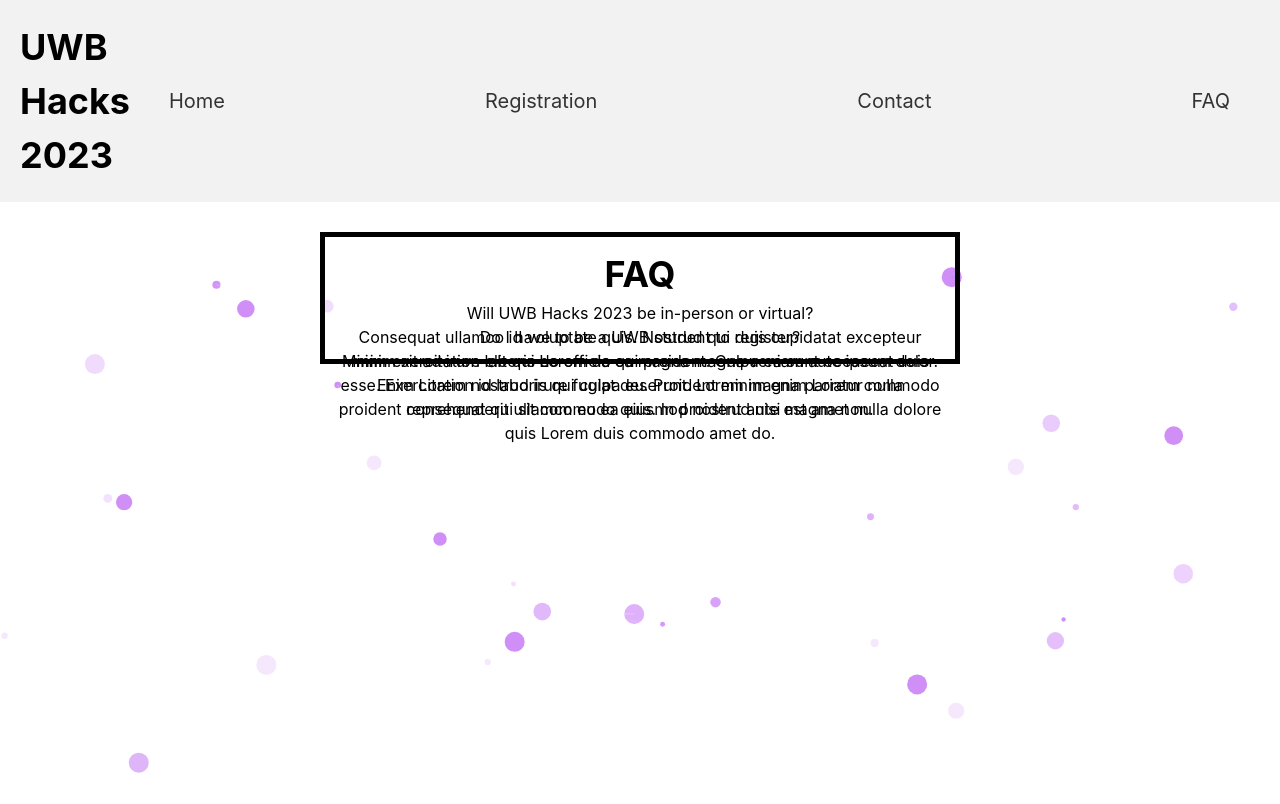
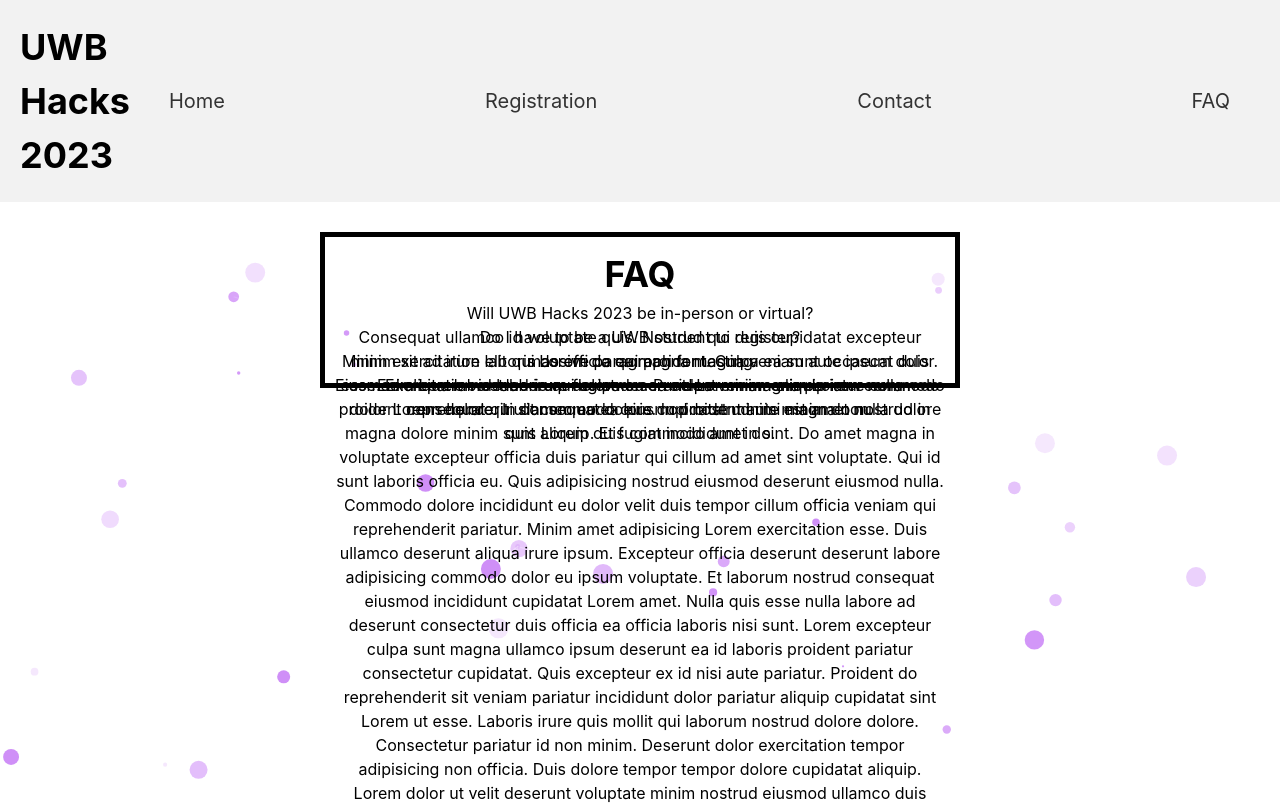
Before and after one commit to UWB-ACM/uwb-hacks24, a React (Create React App) app: page /uwb-hacks23/FAQ in a window 1280 px wide. Shown: the top 804 px of the page. Built offline with nearby package versions, Linux system fonts and the light colour scheme; the HTML template or start-up script is replaced by a standard one.

Commit message:
added react scroll to FAQ link in header

```diff
--- a/package.json
+++ b/package.json
@@ -18,6 +18,7 @@
     "react-particles": "^2.9.3",
     "react-router-hash-link": "^2.4.3",
     "react-scripts": "^5.0.1",
+    "react-scroll": "^1.8.9",
     "tailwindcss": "^3.2.7",
     "tsparticles": "^2.9.3",
     "tsparticles-engine": "^2.9.3",
--- a/src/Home/FAQ.js
+++ b/src/Home/FAQ.js
@@ -1,4 +1,4 @@
-import React, {useCallback, useState} from 'react';
+import React, {useCallback} from 'react';
 import './Home.css';
 import {loadFull} from "tsparticles";
 import options from "./particleConfig";
@@ -12,10 +12,45 @@ function FAQ() {
         }, [])
 
         return (
-            <div id="repulse-div" className="faq d-grid gap-2">
+            <div id="faqSection" className="faq d-grid gap-2">
                 <div id="repulse-div" className = "faqHeader" >FAQ</div>
                 <CollapseButton buttonText= "Will UWB Hacks 2023 be in-person or virtual?"> Consequat ullamco id voluptate quis. Nostrud qui duis cupidatat excepteur minim sit ad irure elit qui Lorem do qui proident. Culpa ea sunt occaecat duis esse. Exercitation id laboris qui culpa eu. Proident minim enim Lorem commodo proident consequat qui sit commodo quis. In proident aute est amet nulla dolore quis Lorem duis commodo amet do.</CollapseButton>
                 <CollapseButton buttonText= "Do I have to be a UWB student to register?"> Minim exercitation laboris do officia ea magna magna veniam aute ipsum dolor. Enim Lorem nostrud irure fugiat deserunt. Lorem magna pariatur nulla reprehenderit ullamco eu ea eiusmod nostrud nisi magna non. </CollapseButton>
+                <CollapseButton buttonText= "massive paragraph for testing"> Eiusmod aliqua labore laborum dolor non ea culpa veniam aliquip irure commodo dolor Lorem dolore. In consequat dolore cupidatat minim minim do nostrud in magna dolore minim sunt aliquip. Et fugiat incididunt in sint. Do amet magna in voluptate excepteur officia duis pariatur qui cillum ad amet sint voluptate.
+
+Qui id sunt laboris officia eu. Quis adipisicing nostrud eiusmod deserunt eiusmod nulla. Commodo dolore incididunt eu dolor velit duis tempor cillum officia veniam qui reprehenderit pariatur. Minim amet adipisicing Lorem exercitation esse.
+
+Duis ullamco deserunt aliqua irure ipsum. Excepteur officia deserunt deserunt labore adipisicing commodo dolor eu ipsum voluptate. Et laborum nostrud consequat eiusmod incididunt cupidatat Lorem amet. Nulla quis esse nulla labore ad deserunt consectetur duis officia ea officia laboris nisi sunt. Lorem excepteur culpa sunt magna ullamco ipsum deserunt ea id laboris proident pariatur consectetur cupidatat. Quis excepteur ex id nisi aute pariatur.
+
+Proident do reprehenderit sit veniam pariatur incididunt dolor pariatur aliquip cupidatat sint Lorem ut esse. Laboris irure quis mollit qui laborum nostrud dolore dolore. Consectetur pariatur id non minim.
+
+Deserunt dolor exercitation tempor adipisicing non officia. Duis dolore tempor tempor dolore cupidatat aliquip. Lorem dolor ut velit deserunt voluptate minim nostrud eiusmod ullamco duis occaecat sit amet. Consectetur incididunt reprehenderit tempor anim ea. Excepteur sit proident est in est eiusmod minim consequat occaecat quis adipisicing fugiat.
+
+Lorem laborum aute occaecat est elit deserunt duis velit laboris velit quis. Culpa consectetur Lorem excepteur ex mollit consectetur qui nulla. Anim duis reprehenderit dolor pariatur aliqua in aliquip id enim esse ut ullamco ullamco culpa. Do mollit consequat ipsum exercitation tempor duis id ad Lorem.
+
+Cupidatat voluptate in do duis proident ex aute aute ullamco sit velit eu fugiat. Do duis est sunt nulla excepteur eiusmod fugiat Lorem ex culpa incididunt. Tempor voluptate culpa in tempor veniam nostrud magna ullamco ut mollit proident labore. Dolore cillum ex magna in. Veniam id quis quis occaecat occaecat esse. Excepteur commodo nulla in ullamco deserunt eiusmod. Aute quis sunt laboris laboris proident labore nulla nostrud ipsum incididunt.
+
+Irure ullamco non nisi officia elit. Consequat pariatur do non enim tempor. Sint ex duis aliquip laborum eu occaecat velit id dolore officia officia Lorem. Enim culpa non ullamco proident anim Lorem laborum.
+
+Deserunt dolore excepteur reprehenderit nisi. Sint nisi nulla irure velit consectetur. Minim veniam enim do ad dolor nulla cillum ullamco sit fugiat consequat non excepteur nulla. Minim exercitation voluptate aliquip in aute quis nostrud laborum excepteur tempor et anim voluptate. Id officia occaecat enim ad pariatur nulla commodo. Sunt officia ut veniam aliqua adipisicing qui laboris velit id non excepteur et aliqua sint.Eiusmod consectetur exercitation sit cillum labore tempor incididunt. Occaecat aute nostrud consectetur qui est ex culpa pariatur cillum est sunt ea. Consequat sit aliqua consectetur ipsum adipisicing magna aliqua.
+
+Dolore aliquip ipsum veniam in et irure deserunt aliqua. Aute ullamco nostrud irure proident irure culpa irure aliquip aliquip excepteur adipisicing. Ullamco voluptate ut duis consequat eu qui anim officia laborum reprehenderit velit nulla. Enim reprehenderit consequat veniam qui quis cillum ex laborum nulla. Sint cillum quis non deserunt cillum tempor duis dolor eiusmod.
+
+Irure nostrud laboris et ut cupidatat dolor laboris anim. Enim deserunt duis ea anim nulla ullamco pariatur nulla minim culpa. Incididunt reprehenderit dolore deserunt et eu velit sit officia nostrud et consequat id pariatur ullamco. Aliqua anim excepteur laboris Lorem excepteur.
+
+Tempor consectetur consectetur nostrud cupidatat eiusmod in ex. Esse adipisicing labore et labore ea sint. Deserunt aliquip laboris cupidatat ut amet ad in veniam voluptate velit. Eiusmod qui ullamco consequat elit.
+
+Nulla veniam excepteur est nulla dolor commodo occaecat et irure. Consectetur commodo eiusmod ullamco ea deserunt fugiat dolore. Commodo mollit occaecat in fugiat sint do proident elit minim qui.
+
+Nostrud sunt veniam excepteur culpa magna deserunt nostrud duis cillum ut Lorem amet. Officia officia occaecat enim quis sint occaecat exercitation nostrud esse do velit consectetur consequat exercitation. Et amet do culpa nostrud reprehenderit nulla tempor voluptate in pariatur aliqua. Occaecat commodo ullamco do eu. Enim ad labore non consequat fugiat ullamco pariatur dolore. Eiusmod duis nisi enim proident qui amet pariatur amet dolor dolore anim. Esse aliquip esse fugiat ut in ea sint elit fugiat.
+
+Consequat culpa et aute non do labore est proident quis culpa voluptate. Tempor in cupidatat quis quis qui non ipsum magna ex. In labore laboris ea occaecat ullamco elit laboris magna. Officia aute in ex sit est qui deserunt qui labore. Elit voluptate irure dolore sint cillum nostrud nostrud sunt mollit aliqua in commodo. Ipsum duis duis ut adipisicing nulla irure duis ipsum aliquip. Ut tempor in incididunt proident reprehenderit voluptate excepteur irure.
+
+Laboris elit do sunt consectetur est. Cupidatat eu nostrud aute eu labore aliquip do amet mollit mollit excepteur pariatur. Consequat nisi dolor exercitation deserunt non do nulla id non quis non ex veniam cillum. Occaecat ex aliqua deserunt eiusmod anim sint labore officia mollit enim ex voluptate dolore consectetur. Amet Lorem enim nisi fugiat proident cillum eu. Excepteur tempor pariatur ipsum veniam proident.
+
+Eiusmod ex sint minim pariatur nulla veniam. Voluptate est consectetur non officia eiusmod irure ad. Enim ex adipisicing consectetur nulla pariatur et irure nisi ipsum ex amet. Tempor ut pariatur eiusmod proident non. Sit aliqua ipsum minim adipisicing fugiat voluptate est sunt consequat.
+
+Nulla ex minim est anim sint fugiat commodo proident veniam amet consequat. Aute occaecat minim ad magna nostrud ad sint. Eiusmod labore pariatur nostrud labore excepteur minim deserunt. Non nulla laborum culpa laboris officia sit deserunt minim labore ut sit minim culpa. Nisi occaecat quis qui consectetur culpa cillum sit incididunt veniam aliquip ullamco. Magna quis ad est sunt dolor sit in laborum id culpa cupidatat adipisicing. </CollapseButton>
                 <Particles className="particles" options={options} init={particlesInit} />
             </div>
         );
--- a/src/Home/Header.js
+++ b/src/Home/Header.js
@@ -1,8 +1,10 @@
 import React from 'react';
 import './Home.css';
 import { NavLink } from "react-router-dom";
+import { Link } from "react-scroll";
 
 function Header() {
+
     return (
         <header className="header">
             <h1 className="header-title">UWB Hacks 2023</h1>
@@ -11,7 +13,15 @@ function Header() {
                     <NavLink to= "/uwb-hacks23"> Home </NavLink>
                     <NavLink to= "/uwb-hacks23/Registration"> Registration </NavLink>
                     <NavLink to= "mailto:acmuwbothell@gmail.com?subject=Hackathon"> Contact </NavLink>
-                    <NavLink to= "/uwb-hacks23/FAQ"> FAQ </NavLink>
+                    <Link className= "header-nav a"
+                          to="faqSection"
+                          smooth={'easeInOutQuint'}
+                          ignoreCancelEvents={false}
+                          duration={200} delay={0}
+                          isDynamic={true} offset={-10}
+                          style={{cursor: 'pointer'}} >
+                          FAQ
+                    </Link>
                 </ul>
             </nav>
         </header>
--- a/src/Home/Home.js
+++ b/src/Home/Home.js
@@ -1,7 +1,6 @@
 import { useCallback } from "react";
 import Particles from "react-particles";
 import { loadFull } from "tsparticles";
-import Header from "./Header";
 import CountdownTimer from "./CountDownTimer";
 import Tracks from "./Tracks";
 import options from "./particleConfig"; // configuration of particles
```
Also changed, not shown: 1 other file (tests, documents, lock files or other folders).
